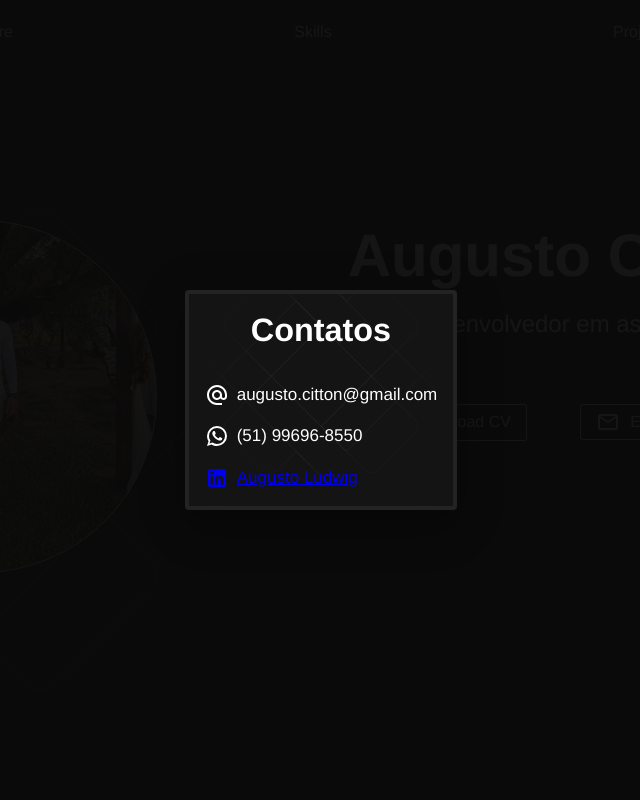
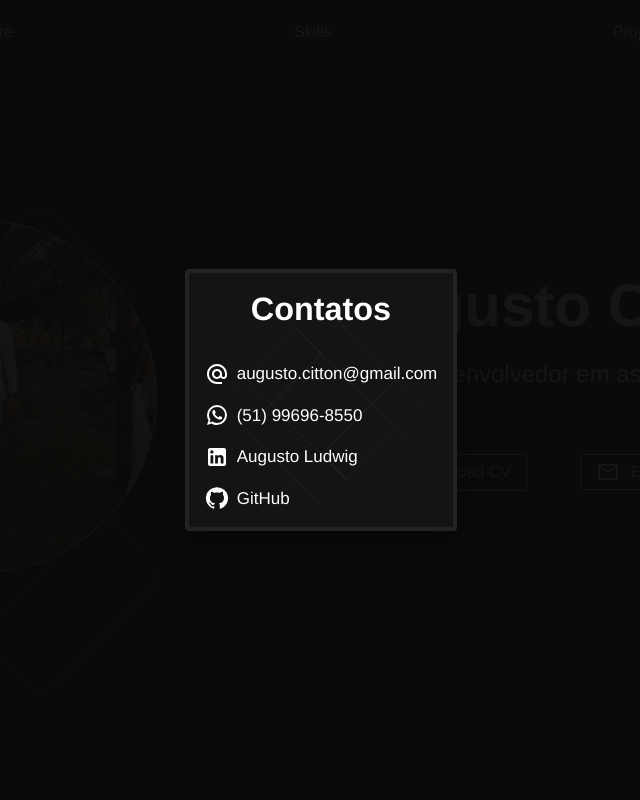
Before and after one commit to GutoCitton/portifolio, a React (Vite) app: page / in a window 1280 px wide. Both pictures are taken after a click on the button "Entre em contato". Shown: the top 800 px of the page, without its empty margins (319-959 px from the left). Built offline with nearby package versions, Linux system fonts and the light colour scheme.

Commit message:
atualiza contato

```diff
--- a/src/components/Contact/Contact.tsx
+++ b/src/components/Contact/Contact.tsx
@@ -9,6 +9,8 @@ import { Box, List, ListItem, styled } from "@mui/material";
 import { WhatsApp } from "@mui/icons-material";
 import AlternateEmailIcon from "@mui/icons-material/AlternateEmail";
 import { AnimatedBackground } from "../AnimatedBackground/AnimatedBackground";
+import GitHubIcon from '@mui/icons-material/GitHub';
+import theme from "../../theme";
 
 export interface SimpleDialogProps {
   open: boolean;
@@ -38,9 +40,20 @@ function SimpleDialog(props: SimpleDialogProps) {
     fontWeight: 'bold',
   }));
 
+  const StyledLink = styled('a')({
+    color: 'inherit',
+    textDecoration: 'none',
+    '&:visited': {
+      color: 'inherit'
+    },
+    '&:hover': {
+      color: theme.palette.secondary.light
+    },
+  });
+
   return (
     <CustomDialog onClose={handleClose} open={open}>
-      <Box position='absolute' width= '100%' top={-50} >
+      <Box position='absolute' width= '100%' top={-1} >
         <AnimatedBackground />
       </Box>
       <CustomDialogTitle variant="h4">Contatos</CustomDialogTitle>
@@ -57,14 +70,23 @@ function SimpleDialog(props: SimpleDialogProps) {
             (51) 99696-8550
           </Typography>
         </ListItem>
-        <a href="https://www.linkedin.com/in/augusto-ludwig/">
+        <StyledLink href="https://www.linkedin.com/in/augusto-ludwig/">
           <ListItem>
             <LinkedInIcon />
             <Typography margin={'0 0 0 8px'} fontSize={'17px'}>
               Augusto Ludwig
             </Typography>
           </ListItem>
-        </a>
+        </StyledLink>
+        <StyledLink href="https://github.com/GutoCitton" >
+          <ListItem>
+            <GitHubIcon />
+            <Typography margin={'0 0 0 8px'} fontSize={'17px'} >
+              GitHub
+            </Typography>
+          </ListItem>
+
+        </StyledLink>
       </List>
     </CustomDialog>
   );
--- a/src/pages/sections/Hero/Hero.tsx
+++ b/src/pages/sections/Hero/Hero.tsx
@@ -56,7 +56,7 @@ const Hero = () => {
               </Box>
             </Grid>
             <Grid item xs={12} md={7}>
-              <Typography color="primary.contrastText" fontWeight={'bold'} variant="h2" textAlign="center" pb={2}>
+              <Typography color="primary.contrastText" fontWeight={'bold'} variant="h2" textAlign="center" pb={2} marginTop={'50px'}>
                 Augusto Citton
               </Typography>
               <Typography color="primary.contrastText" variant="h5" textAlign="center">
```
